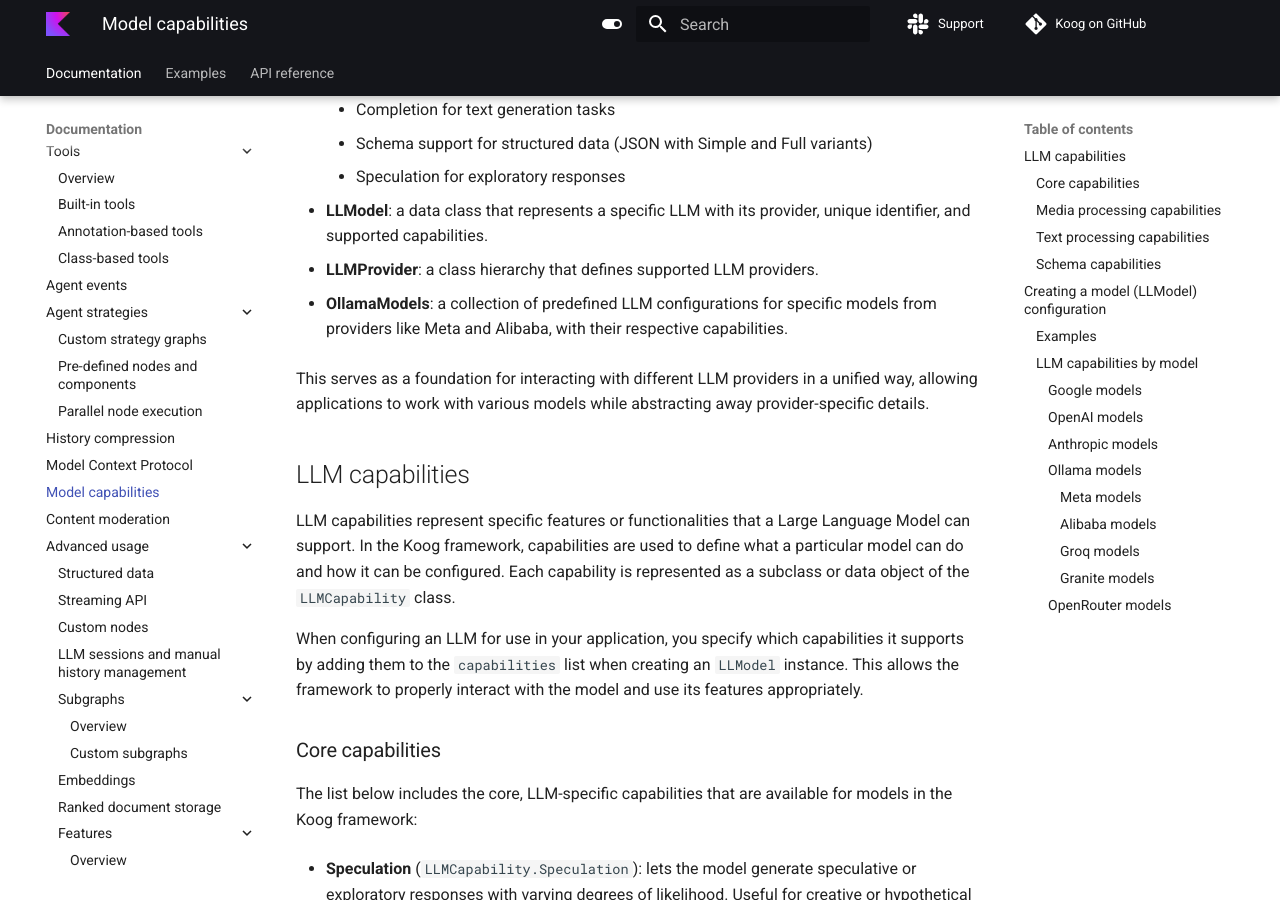
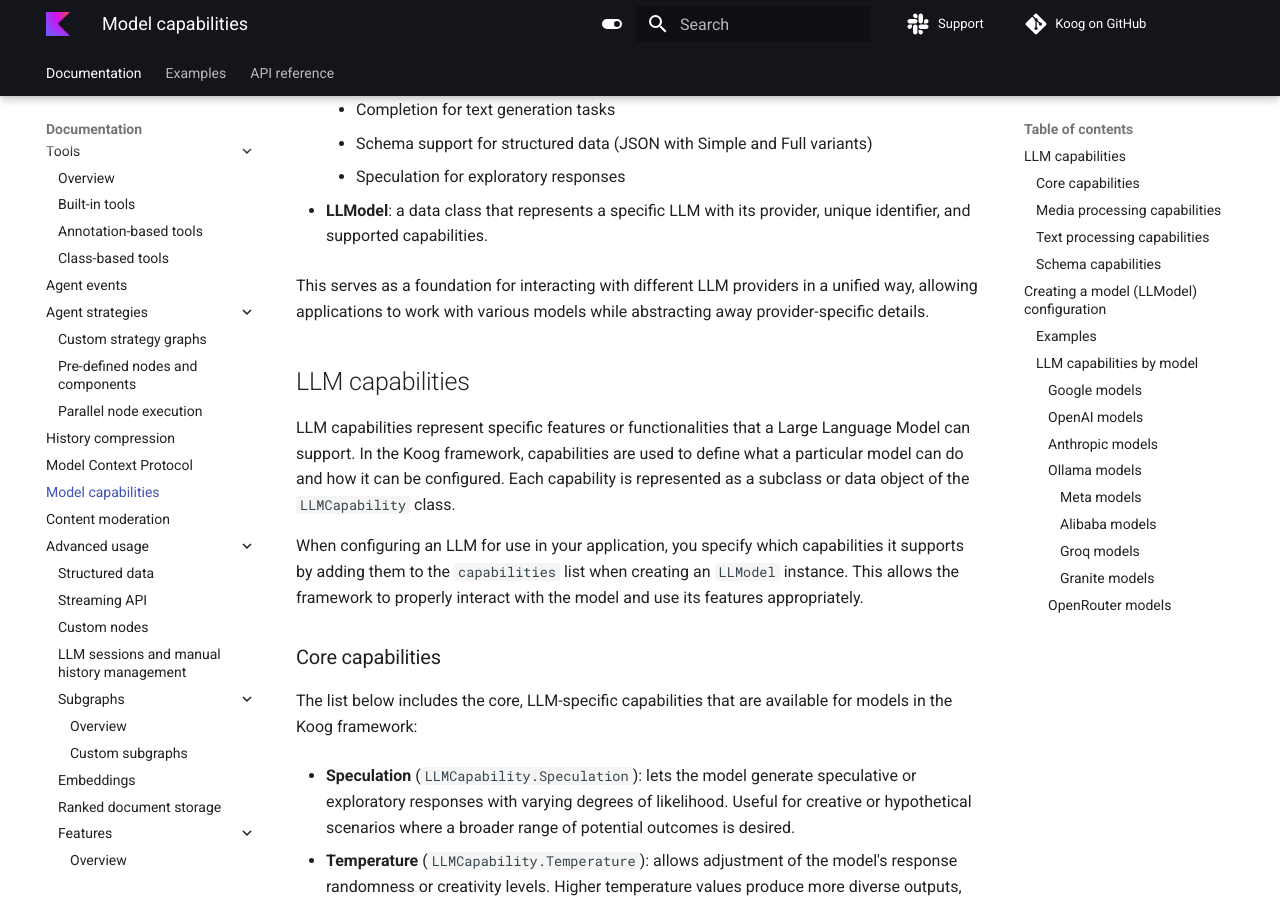
Before and after one commit to JetBrains/koog-docs, an MkDocs documentation site: the page built from docs/model-capabilities.md, in a window 1280 px wide and 900 px high, scrolled down 425 px. Built offline with MkDocs 1.6.1 and Material for MkDocs 9.7.7, drawn with Linux system fonts in a browser that asks for light colours; comment, search, counter and statistics services are not loaded.

Commit message:
Remove mentions of LLMProvider and OllamaModels from the intro (review feedback)

```diff
--- a/docs/model-capabilities.md
+++ b/docs/model-capabilities.md
@@ -11,10 +11,6 @@ LLM providers in a provider-agnostic way. The set includes the following classes
     - Speculation for exploratory responses
 
 - **LLModel**: a data class that represents a specific LLM with its provider, unique identifier, and supported capabilities.
-
-- **LLMProvider**: a class hierarchy that defines supported LLM providers.
-
-- **OllamaModels**: a collection of predefined LLM configurations for specific models from providers like Meta and Alibaba, with their respective capabilities.
 
 This serves as a foundation for interacting with different LLM providers in a unified way, allowing applications to work
 with various models while abstracting away provider-specific details.
```
